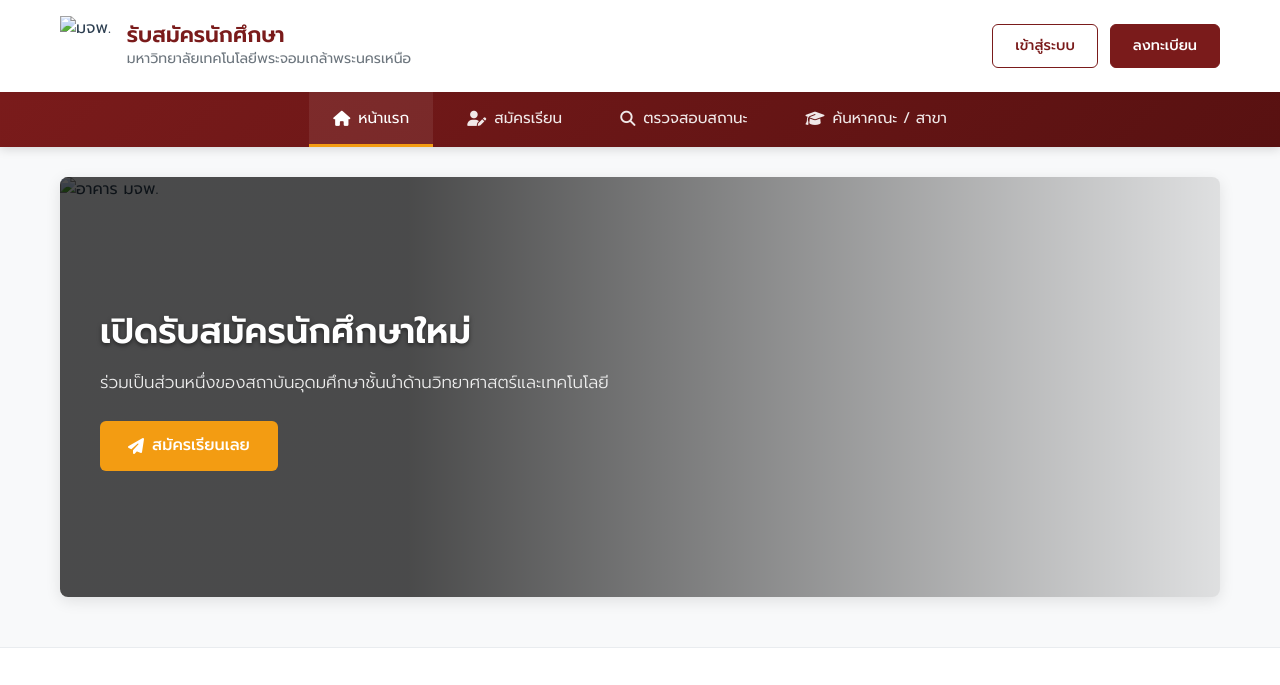
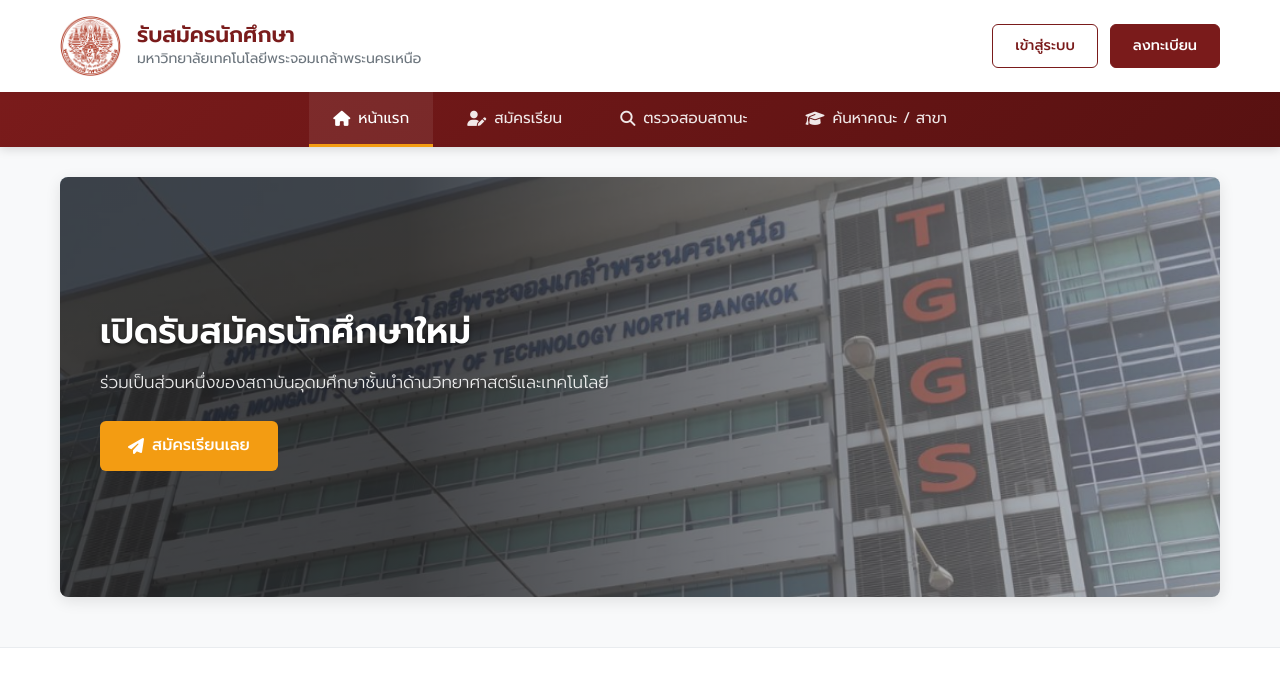
Before and after one commit to Zapdew/Assignment-Term-Project-, a plain HTML site: page index.html in a window 1280 px wide. Shown: the top 685 px of the page. Drawn offline with Linux system fonts and the light colour scheme; the site is published under a folder, as on GitHub Pages, so addresses that start at the root find nothing.

Commit message:
Update index.html

```diff
--- a/index.html
+++ b/index.html
@@ -16,7 +16,7 @@
   <header class="header">
     <div class="container header-container">
       <div class="logo-section">
-        <img src="/logo_kmutnb.png" alt="มจพ." class="logo">
+        <img src="logo_kmutnb.png" alt="มจพ." class="logo">
         <div class="title-group">
           <h1 class="main-title">รับสมัครนักศึกษา</h1>
           <p class="sub-title">มหาวิทยาลัยเทคโนโลยีพระจอมเกล้าพระนครเหนือ</p>
@@ -43,12 +43,12 @@
   <section class="hero-section">
     <div class="container">
       <div class="banner-card">
-        <img src="/kmutnb.png" alt="อาคาร มจพ." class="banner-img">
+        <img src="kmutnb.png" alt="อาคาร มจพ." class="banner-img">
         <div class="banner-overlay">
           <div class="banner-content">
             <h2>เปิดรับสมัครนักศึกษาใหม่</h2>
             <p>ร่วมเป็นส่วนหนึ่งของสถาบันอุดมศึกษาชั้นนำด้านวิทยาศาสตร์และเทคโนโลยี</p>
-            <a href="/schedule.html" class="btn btn-hero"><i class="fa-solid fa-paper-plane"></i> สมัครเรียนเลย</a>
+            <a href="schedule.html" class="btn btn-hero"><i class="fa-solid fa-paper-plane"></i> สมัครเรียนเลย</a>
           </div>
         </div>
       </div>
```
